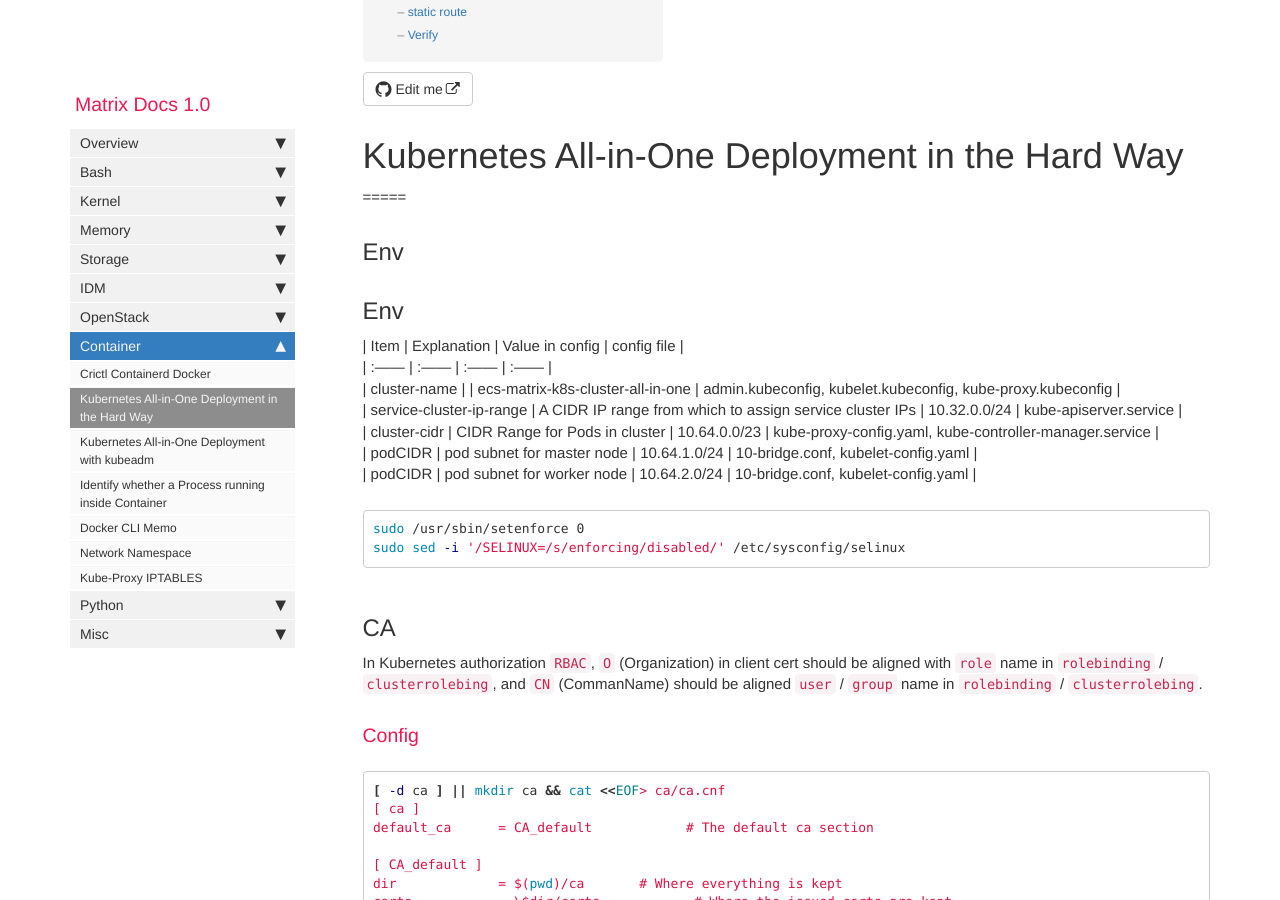
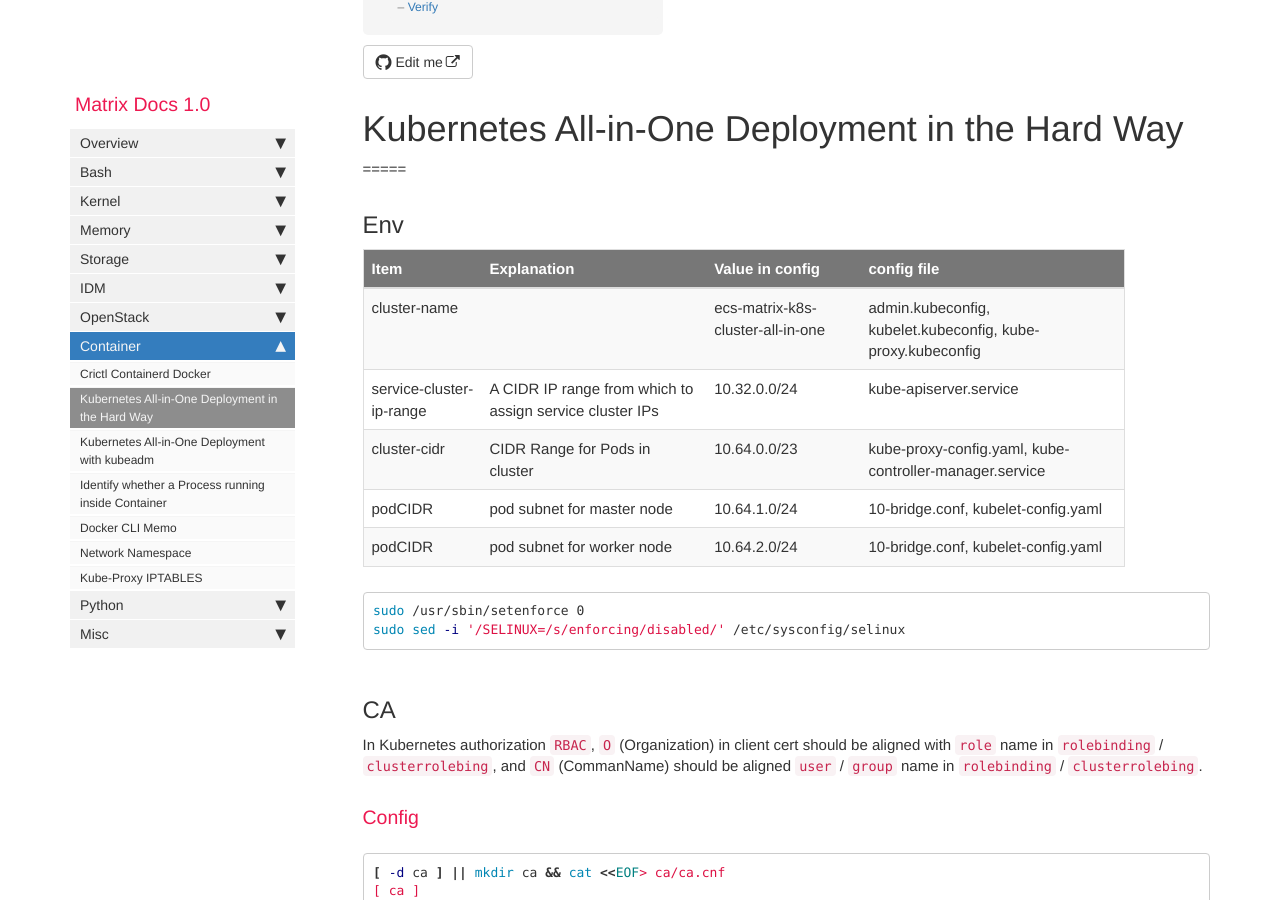
Before and after one commit to matrixzj/documentations, a Jekyll site: the page built from pages/container/k8s_the_hardway_all_in_one.md, in a window 1280 px wide and 900 px high, scrolled down 1509 px. Built offline with Jekyll 4.4.1, drawn with Linux system fonts in a browser that asks for light colours; comment, search, counter and statistics services are not loaded.

Commit message:
There are 1 files have been modified at 2024-06-21 23:10:22 . 	-rw-r--r-- 1 jun.zou staff 52790 Jun 21 23:10 pages/container/k8s_the_hardway_all_in_one.md No files have been added. No files have been deleted. No file type has been changed.

```diff
--- a/pages/container/k8s_the_hardway_all_in_one.md
+++ b/pages/container/k8s_the_hardway_all_in_one.md
@@ -14,7 +14,6 @@ folder: Container
 
 ## Env
 
-## Env
 | Item | Explanation |  Value in config | config file |
 | :------ | :------ | :------ | :------ |
 | cluster-name | | ecs-matrix-k8s-cluster-all-in-one | admin.kubeconfig, kubelet.kubeconfig, kube-proxy.kubeconfig |
```
